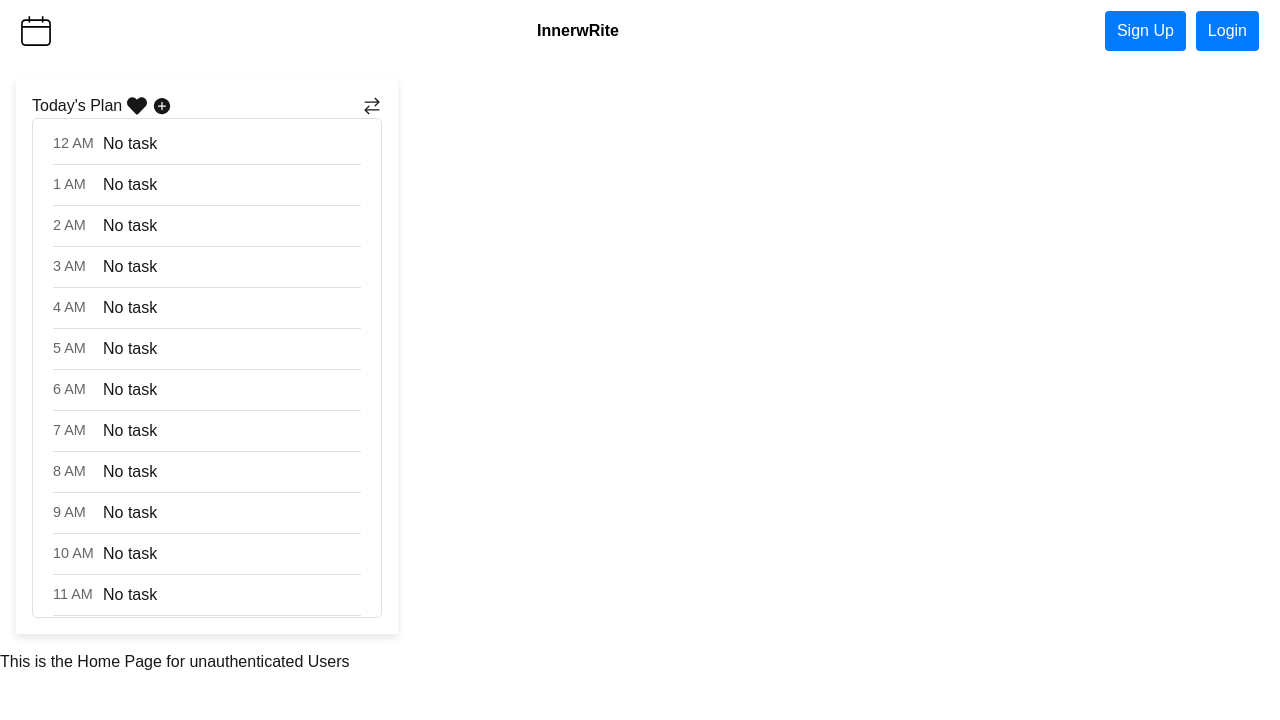
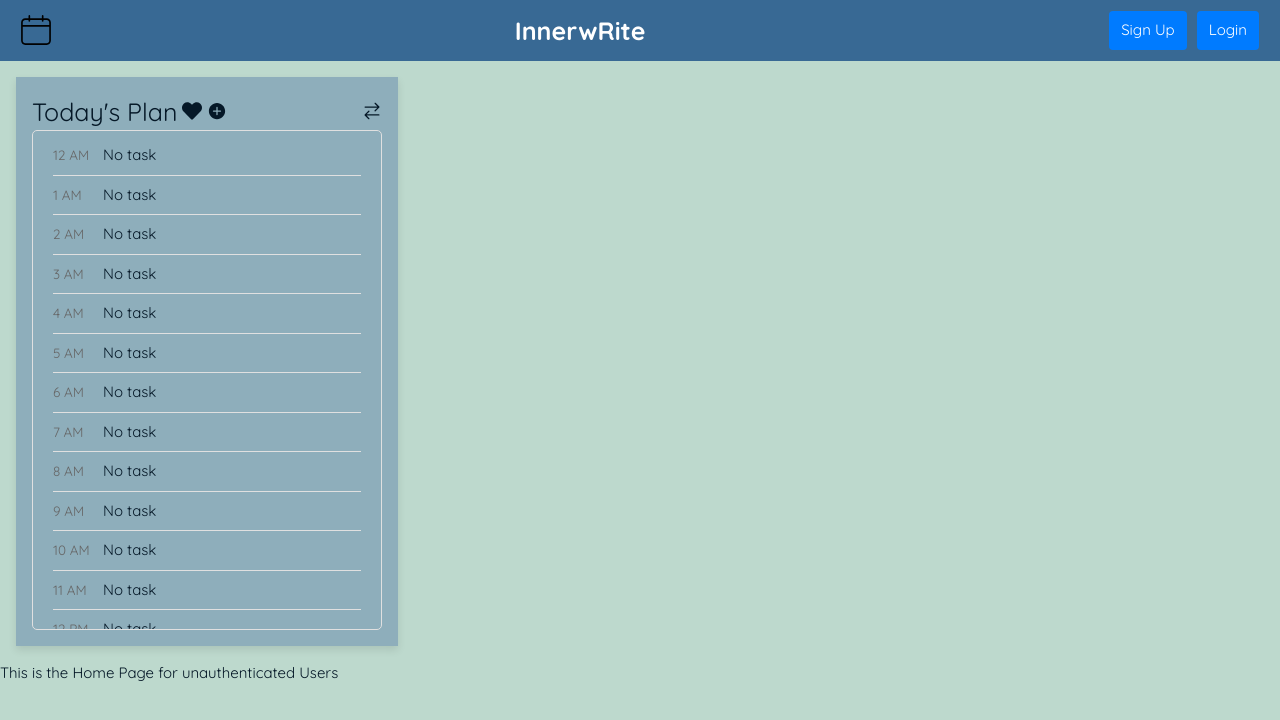
Before and after one commit to mpn64894/inner-write, a Next.js app: page /home in a window 1280 px wide. Shown: the top 720 px of the page. Built offline with nearby package versions, Linux system fonts and the light colour scheme.

Commit message:
global css change

```diff
--- a/components/Nav.module.css
+++ b/components/Nav.module.css
@@ -3,7 +3,7 @@
     justify-content: space-between;
     align-items: center;
     padding: 6px 16px;
-    background-color: #ffffff;
+    background-color: #386994;
     color: white;
     flex: 0 0 auto;
     gap: 5px;
@@ -18,7 +18,7 @@
 .companyName {
     /*margin-left: 8px;*/
     font-weight: bold;
-    color: black;
+    color: white;
 }
 
 .authButton button {
--- a/components/TodayPlan.module.css
+++ b/components/TodayPlan.module.css
@@ -3,7 +3,7 @@
     width: fit-content;
     margin: 1rem;
     padding: 1rem;
-    /* background-color: #f9f9f9;  */
+    background-color: #8eaebb;
     box-shadow: 0 4px 8px rgba(0, 0, 0, 0.1);
     overflow: auto;
     position: relative;
--- a/src/app/globals.css
+++ b/src/app/globals.css
@@ -1,10 +1,12 @@
+@import url('https://fonts.googleapis.com/css2?family=Quicksand:wght@300..700&display=swap');
 @tailwind base;
 @tailwind components;
 @tailwind utilities;
 
+
 :root {
-  --background: #ffffff;
-  --foreground: #171717;
+  --background: #bdd9cd;
+  --foreground: #051827;
 }
 
 /* @media (prefers-color-scheme: dark) {
@@ -14,8 +16,26 @@
   }
 } */
 
+/*
+#bdd9cd  light green
+#8eaebb  light blue
+#386994   blue
+#214457   dark blue
+#051827   navy blue
+*/
+
+
+
 body {
   color: var(--foreground);
   background: var(--background);
-  font-family: Arial, Helvetica, sans-serif;
+  font-family: 'Quicksand', Arial, Helvetica, sans-serif;
+  margin: 0;
+  padding: 0;
+  font-size: 15px;
 }
+
+h1 {
+  font-size: 25px;
+  font-weight: 20px;
+}
```
